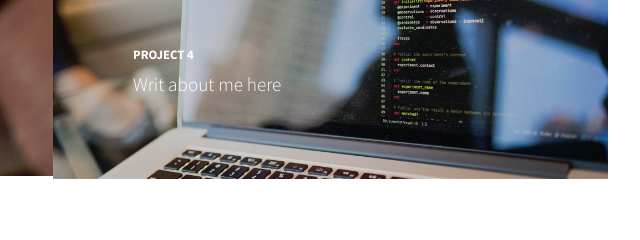
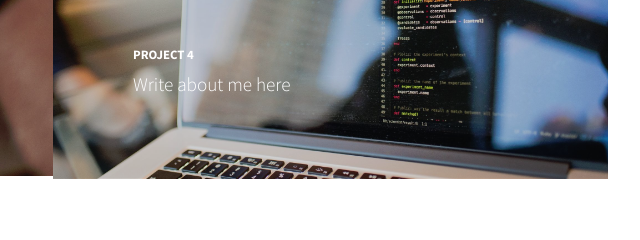
Before and after one commit to Dan-Sones/PortfolioExample, a plain HTML site: page index.html in a window 1280 px wide. Shown: the part 2670-2910 px from the top of the page, 587-1227 px from the left. Drawn offline with nearby package versions, Linux system fonts and the light colour scheme; files whose address does not match are found by name.

Commit message:
Some text changes

```diff
--- a/index.html
+++ b/index.html
@@ -124,7 +124,7 @@
                         <div class="caption">
                             <div class="caption-content">
                                 <h2>project 4</h2>
-                                <p class="mb-0">Writ about me here</p>
+                                <p class="mb-0">Write about me here</p>
                             </div>
                         </div><img class="img-fluid" src="assets/img/black-and-gray-laptop-computer-turned-on-doing-computer-1181271.jpg"></a>
                 </div>
```
